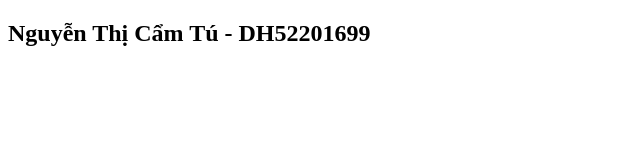
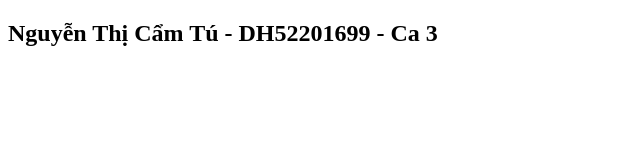
Before and after one commit to camtu-12/Bai1-git, a plain HTML site: page index.html in a window 1280 px wide. Shown: the full height of the page, 0-640 px from the left. Drawn offline with Linux system fonts and the light colour scheme.

Commit message:
test lan 2

```diff
--- a/index.html
+++ b/index.html
@@ -6,6 +6,6 @@
     <title>ThiCK</title>
 </head>
 <body>
-    <h2>Nguyễn Thị Cẩm Tú - DH52201699</h2>
+    <h2>Nguyễn Thị Cẩm Tú - DH52201699 - Ca 3</h2>
 </body>
 </html>
```
